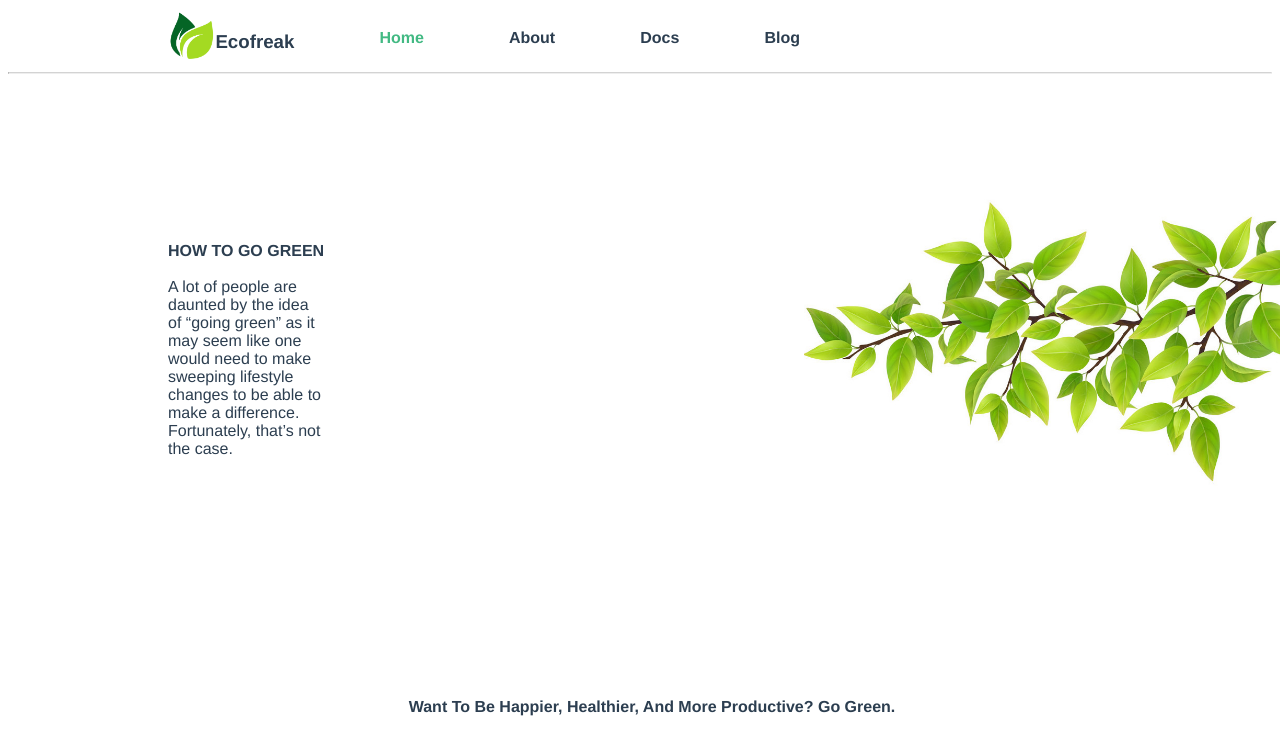
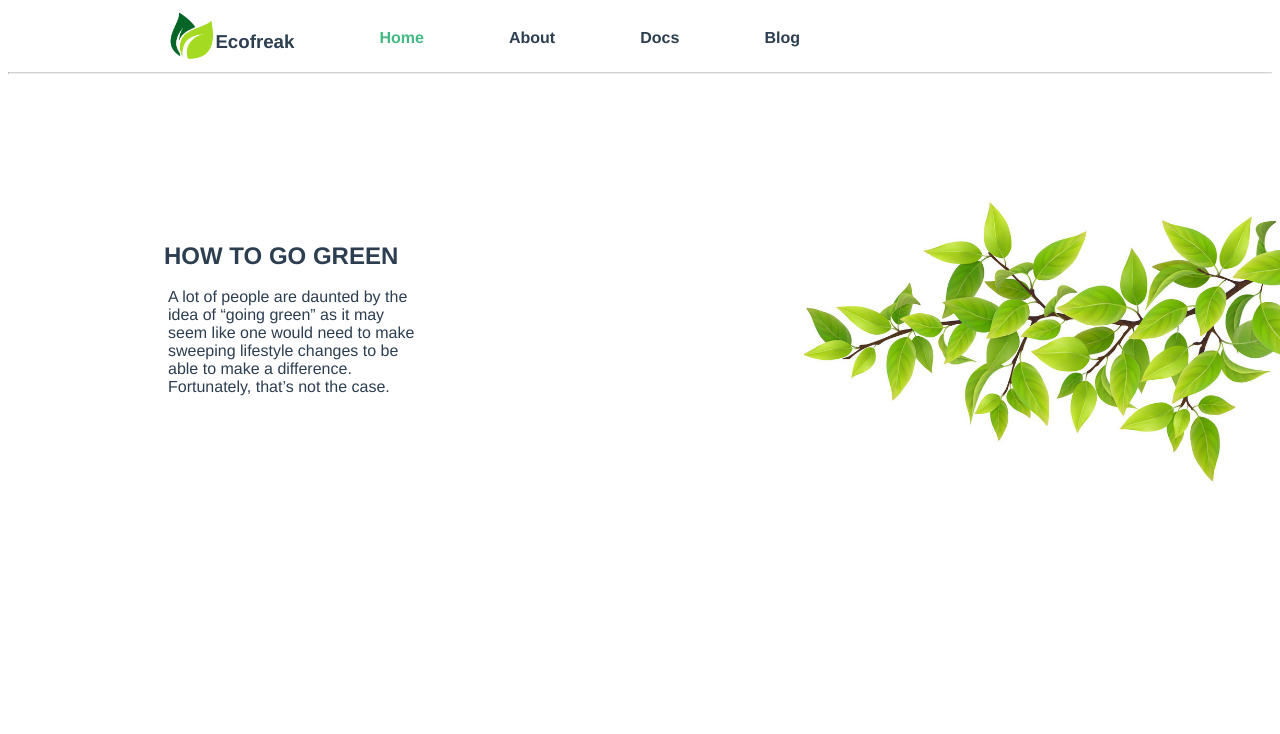
Before and after one commit to Alicerichardson28/eco-freak-frontend-with-Vue, a Vue app: page / in a window 1280 px wide. Shown: the top 734 px of the page. Built offline with nearby package versions, Linux system fonts and the light colour scheme.

Commit message:
add another content

```diff
--- a/src/views/Home.vue
+++ b/src/views/Home.vue
@@ -5,7 +5,7 @@
         <br>
         <p class="paragrah-container"> A lot of people are daunted by the idea of <strong>“going green”</strong> as it may seem like one would need to make sweeping lifestyle changes to be able to make a difference. Fortunately, that’s not the case.</p>
         <div class="second-container">
-          <h1 class="content-header">Want To Be Happier, Healthier, And More Productive? Go Green.</h1>
+          <h1 class="content-header">Want To Be Happier, Healthier, And More Productive? <br> Go Green.</h1>
           <br>
           <p class="content">
           October is National Work & Family Month, when businesses, academic institutions, <br>
@@ -120,13 +120,14 @@
   .header {
     width: 80%;
     text-align: left;
-    margin: 0;
-    margin-left: 10em;
-    font-weight: bold;
+    margin-left: 6.5em;
+    font-weight: 900;
+    font-size: 150%;
   }
   .paragrah-container {
     text-align: left;
     margin-left: 10em;
+    width: 80%;
   }
   .img-header {
     margin-left: 30em;
@@ -138,12 +139,14 @@
   }
   .content-header {
     margin-top: 15em;
-    font-weight: bold;
-    margin-left: 1.5em;
+    font-weight: 900;
+    font-size: 150%;
+    text-align: left;
+    margin-left: 20em;
   }
   .content{
     text-align: left;
-    margin-left: 36em;
+    margin-left: 30em;
   }
   .card-container {
     display: flex;
```
